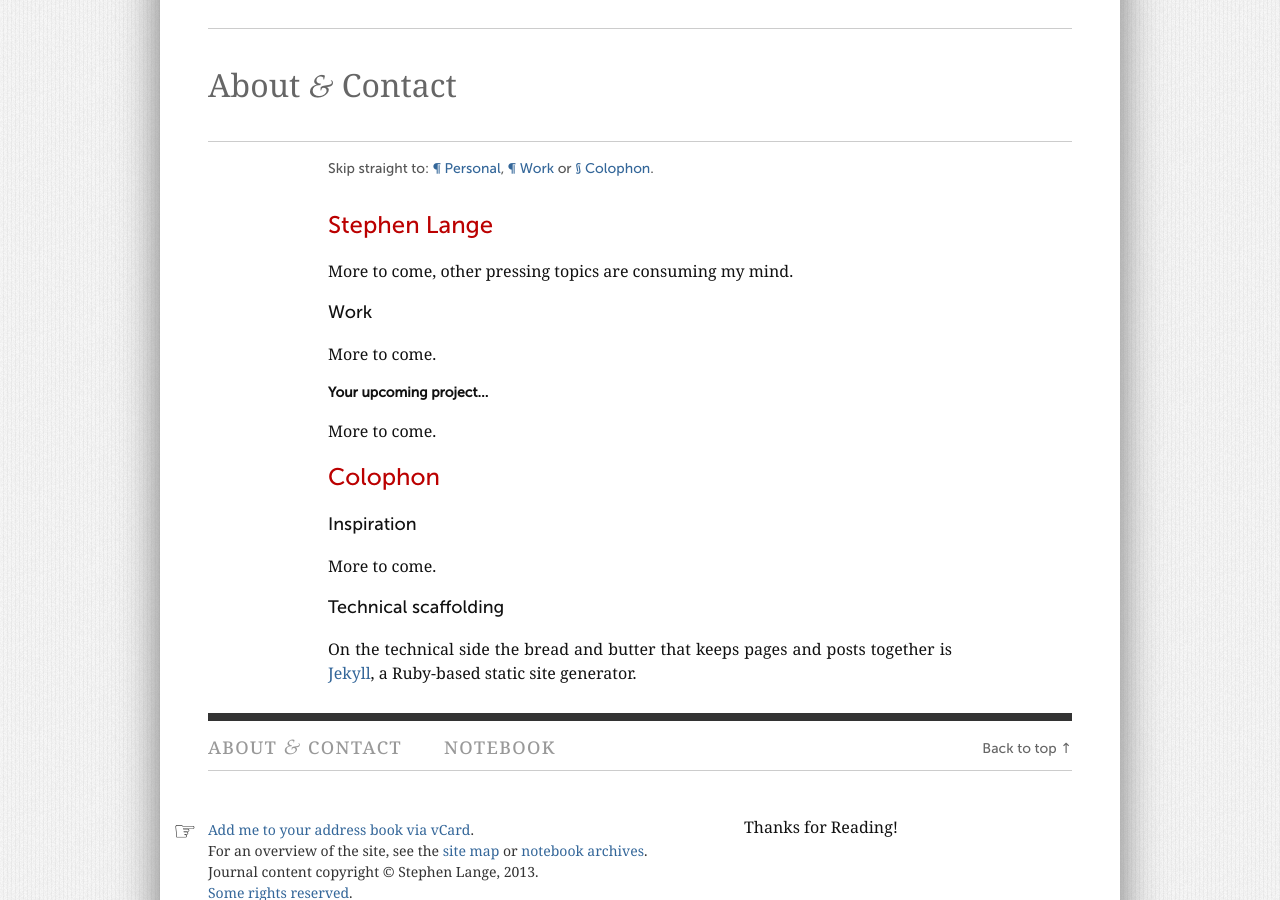
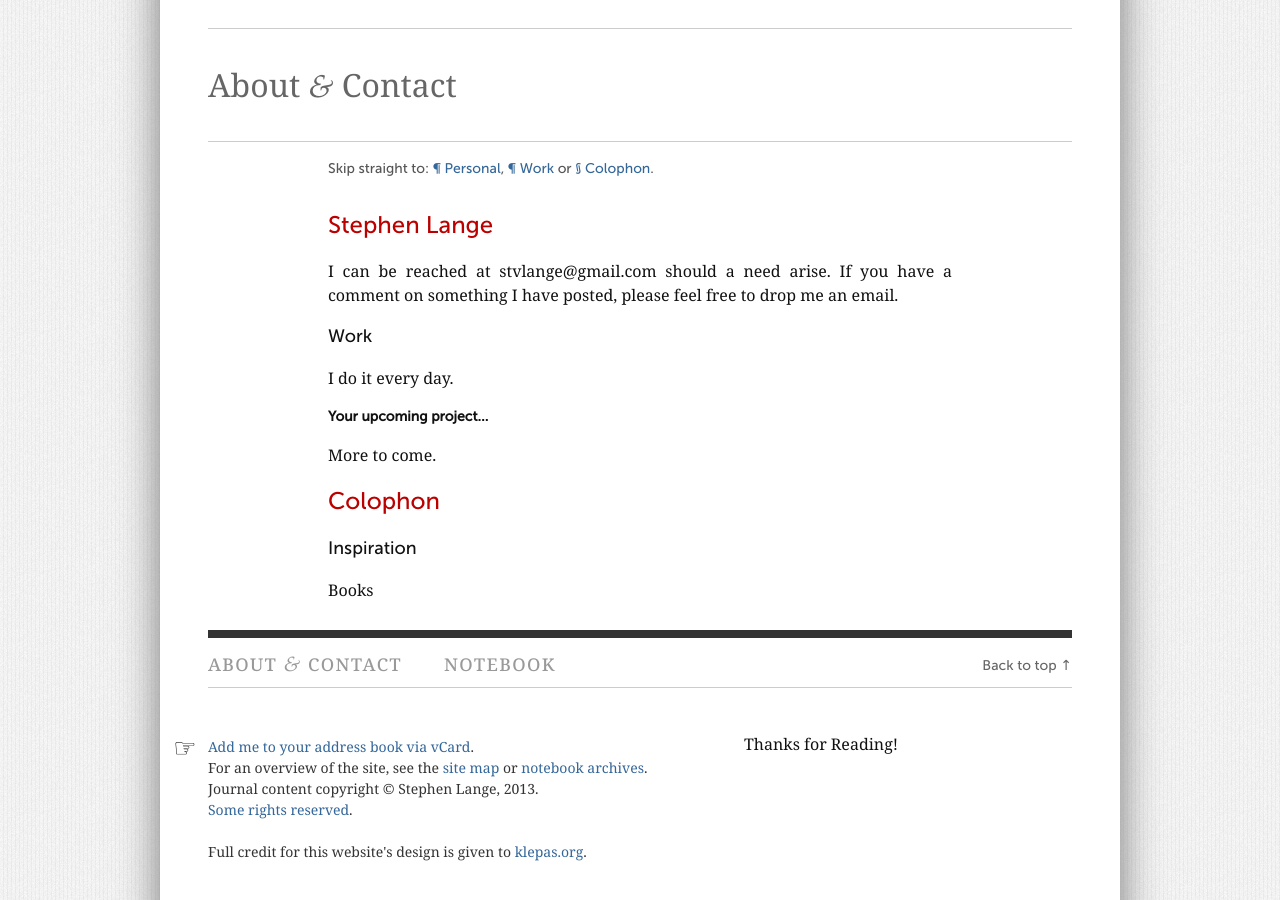
Before and after one commit to stvlange/stvlange.github.com, a Jekyll site: the page built from about.html, in a window 1280 px wide and 900 px high, scrolled down 536 px. Built offline with Jekyll 4.4.1, drawn with Linux system fonts in a browser that asks for light colours.

Commit message:
Post files

```diff
--- a/about.html
+++ b/about.html
@@ -5,16 +5,14 @@ title: About &amp; Contact
                 <h2 class="clear">About <span class="amp">&amp;</span> Contact</h2>
                 <p class="caption content-skip">Skip straight to: <a href="#personal" title="Skip down to personal information">&para; Personal</a>, <a href="#work" title="Skip down to work information">&para; Work</a> or <a href="#colophon" title="Skip down to site colophon">&sect; Colophon</a>.</p>
                 <h3 id="pascal" class="clear">Stephen Lange</h3>
-                <p>More to come, other pressing topics are consuming my mind.</p>
+                <p>I can be reached at stvlange@gmail.com should a need arise.  If you have a comment on something I have posted, please feel free to drop me an email.</p>
 
                 <h4 id="work">Work</h4>
-                <p>More to come.</p>
+                <p>I do it every day.</p>
 
 		<h5>Your upcoming project&hellip;</h5>
                 <p>More to come.</p>
 
 		<h3 id="colophon">Colophon</h3>
 	        <h4>Inspiration</h4>
-	         <p>More to come.</p>
-	         <h4>Technical scaffolding</h4>
-	           <p>On the technical side the bread and butter that keeps pages and posts together is <a href="http://github.com/mojombo/jekyll/tree/master" title="Jekyll on github.com">Jekyll</a>, a Ruby-based static site generator.</p>
+	         <p>Books</p>
```
